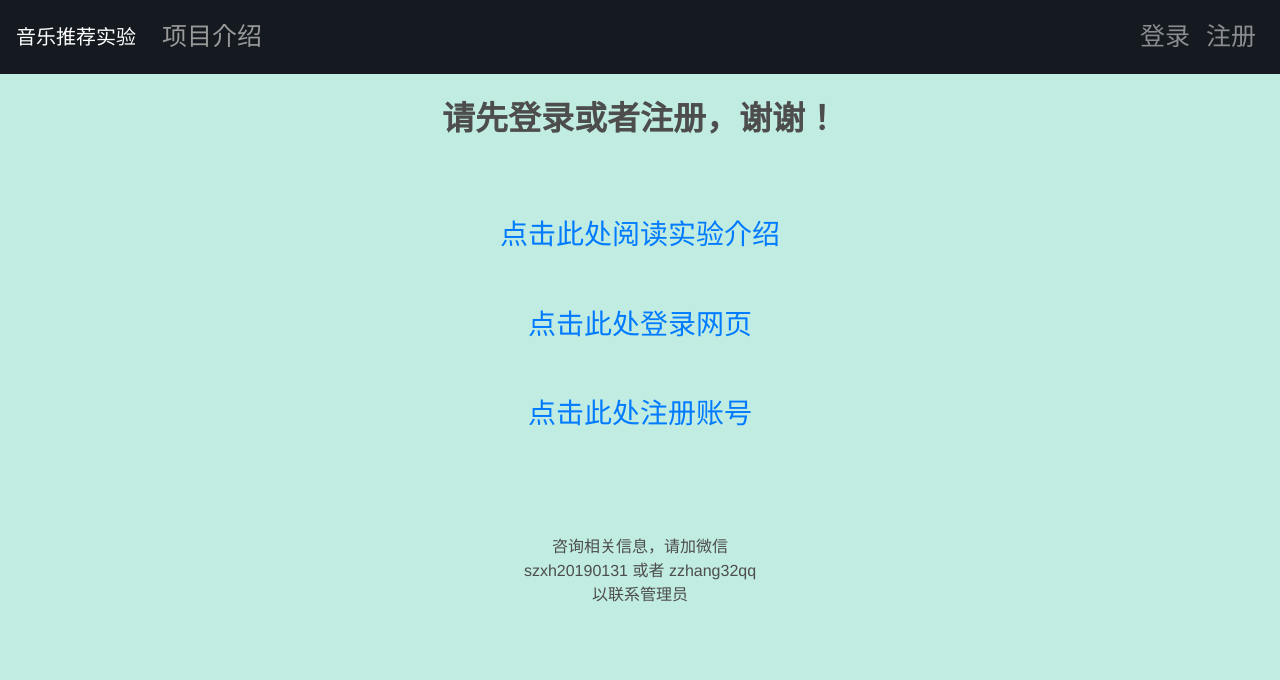
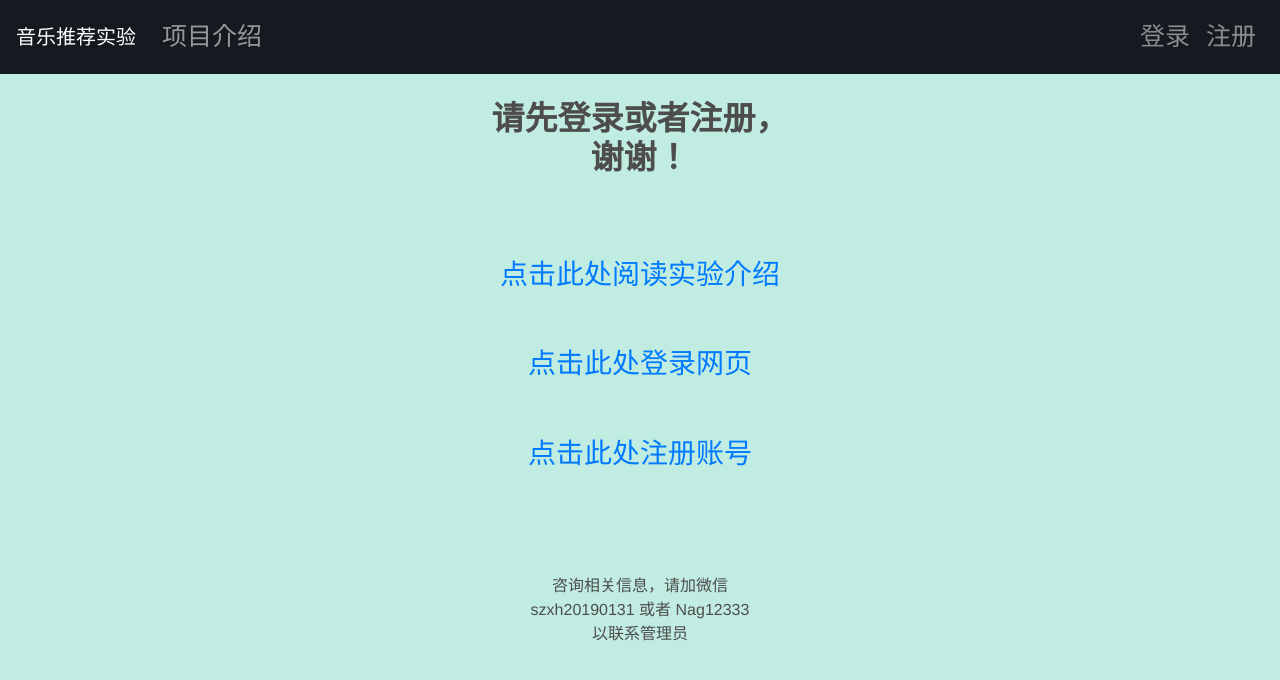
Before and after one commit to MZhexin/MemoMusic-front, a React (Create React App) app: page / in a window 1280 px wide. Shown: the top 680 px of the page. Built offline with nearby package versions, Linux system fonts and the light colour scheme.

Commit message:
update:font and details

```diff
--- a/src/css/home.css
+++ b/src/css/home.css
@@ -112,7 +112,7 @@
 .numOfTest {
   font-style: italic;
   font-weight: bolder;
-  font-size: 25px;
+  font-size: 24px;
   color: #555555;
 }
 
@@ -136,7 +136,7 @@
     font-size: 25px;
   }
   .intro {
-    font-size: 22px;
+    font-size: 20px;
   }
   .testButtonDisplay {
     font-size: 28px;
--- a/src/pages/Home.jsx
+++ b/src/pages/Home.jsx
@@ -218,7 +218,11 @@ class Home extends Component {
     if (this.props.loggedIn === false) {
       return (
         <div style={{ textAlign: 'center' }}>
-          <h2 className='login-context'>请先登录或者注册，谢谢！</h2>
+          <h2 className='login-context'>
+            请先登录或者注册，
+            <br />
+            谢谢！
+          </h2>
           <br />
           <br />
           <br />
@@ -241,7 +245,7 @@ class Home extends Component {
           <br />
           <p>
             咨询相关信息，请加微信 <br />
-            szxh20190131 或者 zzhang32qq <br />
+            szxh20190131 或者 Nag12333 <br />
             以联系管理员
           </p>
         </div>
```
